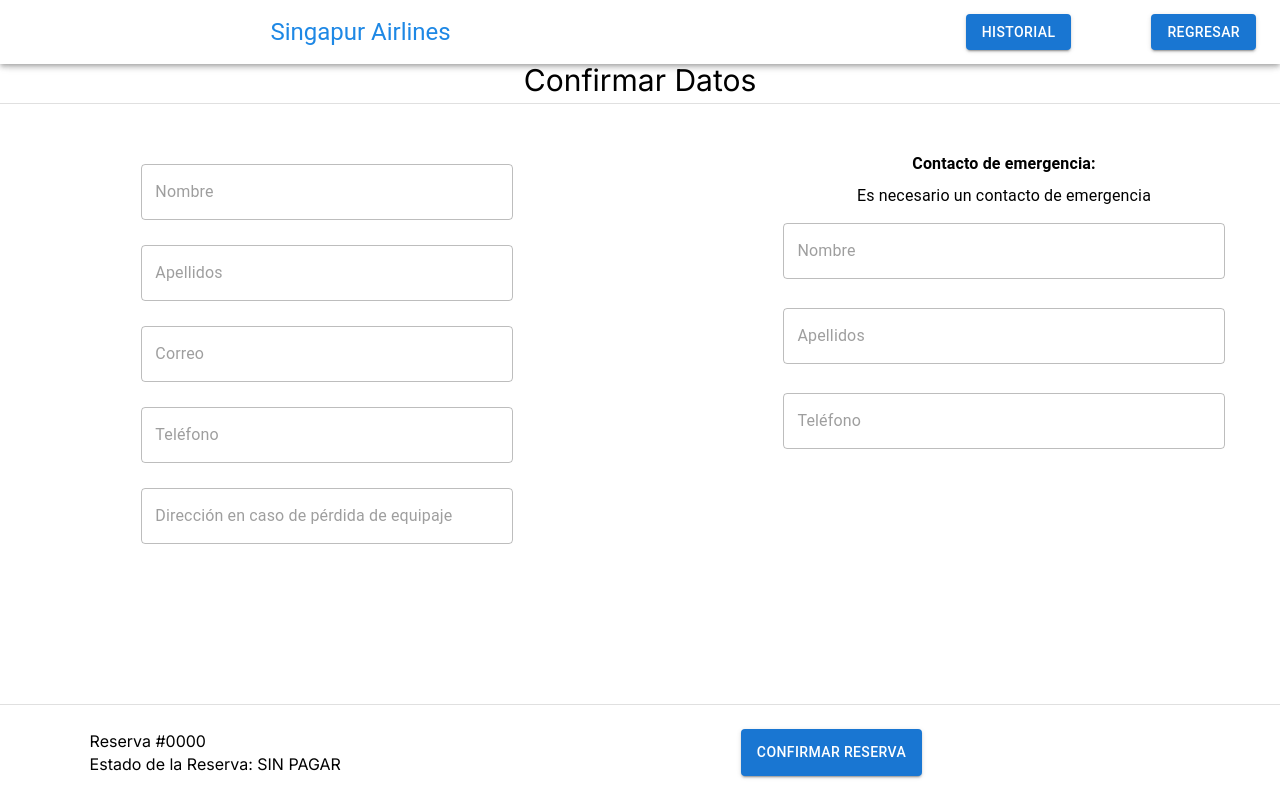
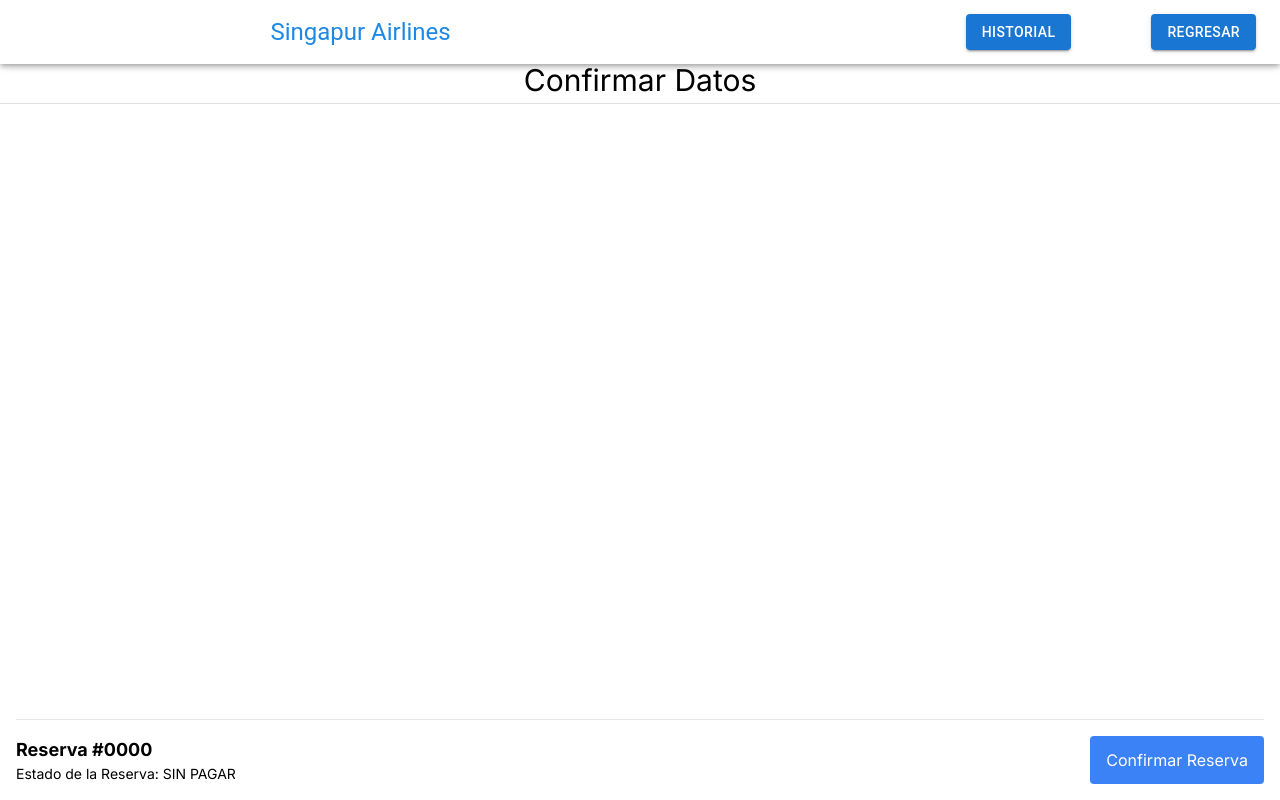
Before and after one commit to manuelRestrep0/frontend-presencial, a Next.js app: page /reservas-a/confirm in a window 1280 px wide. Built offline with nearby package versions, Linux system fonts and the light colour scheme.

Commit message:
Add passing data from submit to confirmation

```diff
--- /dev/null
+++ b/app/reservas-a/api/passenger/interface/passenger.ts
@@ -0,0 +1,4 @@
+export default interface Passenger {
+  passengerId: number
+  personId: number
+}
--- /dev/null
+++ b/app/reservas-a/api/person/interface/person.ts
@@ -0,0 +1,26 @@
+export interface PersonAPI {
+  personId: string
+  identificationType: string
+  id_number: string
+  firstName: string
+  lastName: string
+  genre: string
+  birthDate: string
+  phoneNumber: string
+  country: string
+  province: string
+  city: string
+  mail: string
+  password: string
+}
+
+export interface Person {
+  name: string
+  lastname: string
+  email: string
+  phone: string
+  address: string
+  contactName: string
+  contactLastname: string
+  contactPhone: string
+}
--- a/app/reservas-a/components/atoms/inputs/Cajoncito.tsx
+++ b/app/reservas-a/components/atoms/inputs/Cajoncito.tsx
@@ -5,10 +5,21 @@ interface CajoncitoProps {
   title: string
   required?: boolean
   disabled?: boolean
+  value: string
+  onChange: (e: React.ChangeEvent<HTMLInputElement>) => void
 }
 
-const Cajoncito: React.FC<CajoncitoProps> = ({ title, required = true, disabled = false }) => {
-  return <TextField required={required} disabled={disabled} label={title} style={{ width: "150%", margin: "5%" }} />
+const Cajoncito: React.FC<CajoncitoProps> = ({ title, required = true, disabled = false, value, onChange }) => {
+  return (
+    <TextField
+      required={required}
+      disabled={disabled}
+      label={title}
+      value={value}
+      onChange={onChange}
+      style={{ width: "150%", margin: "5%" }}
+    />
+  )
 }
 
 export default Cajoncito
--- a/app/reservas-a/components/molecules/ContactInfo.tsx
+++ b/app/reservas-a/components/molecules/ContactInfo.tsx
@@ -1,23 +1,50 @@
-import Stack from "@mui/material/Stack";
-import React from "react";
-import Cajoncito from "../atoms/inputs/Cajoncito";
-import BodyText from "../atoms/texts/BodyText";
+import Stack from "@mui/material/Stack"
+import React from "react"
+import Cajoncito from "../atoms/inputs/Cajoncito"
+import BodyText from "../atoms/texts/BodyText"
+import { Person } from "app/reservas-a/api/person/interface/person"
 
 interface ContactInfoProps {
-  disabled: boolean;
-  required: boolean;
+  data: Person
+  disabled: boolean
+  required: boolean
+  onDataChange: (e: React.ChangeEvent<HTMLInputElement>, field: keyof Person) => void
 }
 
-const ContactInfo: React.FC<ContactInfoProps> = ({ disabled, required }) => {
+const ContactInfo: React.FC<ContactInfoProps> = ({ data, onDataChange, disabled, required }) => {
   return (
     <Stack spacing={1} direction="column" alignItems="center">
       <BodyText text="Contacto de emergencia:" sx={{ fontWeight: "bold" }} />
       <BodyText text="Es necesario un contacto de emergencia" />
-      <Cajoncito title={"Nombre"} disabled={disabled} required={required} />
-      <Cajoncito title={"Apellidos"} disabled={disabled} required={required} />
-      <Cajoncito title={"Teléfono"} disabled={disabled} required={required} />
+      <Cajoncito
+        title={"Nombre"}
+        value={data.contactName}
+        onChange={(e) => {
+          onDataChange(e, "contactName")
+        }}
+        disabled={disabled}
+        required={required}
+      />
+      <Cajoncito
+        title={"Apellidos"}
+        value={data.contactLastname}
+        onChange={(e) => {
+          onDataChange(e, "contactLastname")
+        }}
+        disabled={disabled}
+        required={required}
+      />
+      <Cajoncito
+        title={"Teléfono"}
+        value={data.contactPhone}
+        onChange={(e) => {
+          onDataChange(e, "contactPhone")
+        }}
+        disabled={disabled}
+        required={required}
+      />
     </Stack>
-  );
-};
+  )
+}
 
-export default ContactInfo;
+export default ContactInfo
--- a/app/reservas-a/components/molecules/PersonalInfo.tsx
+++ b/app/reservas-a/components/molecules/PersonalInfo.tsx
@@ -1,26 +1,65 @@
-import Stack from "@mui/material/Stack";
-import React from "react";
-import Cajoncito from "../atoms/inputs/Cajoncito";
+import Stack from "@mui/material/Stack"
+import React from "react"
+import Cajoncito from "../atoms/inputs/Cajoncito"
+import { Person } from "app/reservas-a/api/person/interface/person"
 
 interface PersonalInfoProps {
-  disabled: boolean;
-  required: boolean;
+  data: Person
+  disabled: boolean
+  required: boolean
+  onDataChange: (e: React.ChangeEvent<HTMLInputElement>, field: keyof Person) => void
 }
 
-const PersonalInfo: React.FC<PersonalInfoProps> = ({ disabled, required }) => {
+const PersonalInfo: React.FC<PersonalInfoProps> = ({ data, onDataChange, disabled, required }) => {
   return (
     <Stack spacing={1} direction="column">
-      <Cajoncito title={"Nombre"} disabled={disabled} required={required} />
-      <Cajoncito title={"Apellidos"} disabled={disabled} required={required} />
-      <Cajoncito title={"Correo"} disabled={disabled} required={required} />
-      <Cajoncito title={"Teléfono"} disabled={disabled} required={required} />
+      <Cajoncito
+        title={"Nombre"}
+        value={data.name}
+        onChange={(e) => {
+          onDataChange(e, "name")
+        }}
+        disabled={disabled}
+        required={required}
+      />
+      <Cajoncito
+        title={"Apellidos"}
+        value={data.lastname}
+        onChange={(e) => {
+          onDataChange(e, "lastname")
+        }}
+        disabled={disabled}
+        required={required}
+      />
+      <Cajoncito
+        title={"Correo"}
+        value={data.email}
+        onChange={(e) => {
+          onDataChange(e, "email")
+        }}
+        disabled={disabled}
+        required={required}
+      />
+      <Cajoncito
+        title={"Teléfono"}
+        value={data.phone}
+        onChange={(e) => {
+          onDataChange(e, "phone")
+        }}
+        disabled={disabled}
+        required={required}
+      />
       <Cajoncito
         title={"Dirección en caso de pérdida de equipaje"}
+        value={data.address}
+        onChange={(e) => {
+          onDataChange(e, "address")
+        }}
         disabled={disabled}
         required={required}
       />
     </Stack>
-  );
-};
+  )
+}
 
-export default PersonalInfo;
+export default PersonalInfo
--- a/app/reservas-a/components/organisms/PassengerInfo.tsx
+++ b/app/reservas-a/components/organisms/PassengerInfo.tsx
@@ -2,16 +2,19 @@ import Stack from "@mui/material/Stack"
 import React from "react"
 import ContactInfo from "../molecules/ContactInfo"
 import PersonalInfo from "../molecules/PersonalInfo"
+import { Person } from "app/reservas-a/api/person/interface/person"
 
 interface PassengerInfoProps {
+  data: Person
   readOnly: boolean
+  onDataChange: (e: React.ChangeEvent<HTMLInputElement>, field: keyof Person) => void
 }
 
-const PassengerInfo: React.FC<PassengerInfoProps> = ({ readOnly }) => {
+const PassengerInfo: React.FC<PassengerInfoProps> = ({ data, onDataChange, readOnly }) => {
   return (
     <Stack spacing={60} direction="row" justifyContent="center">
-      <PersonalInfo disabled={readOnly} required={!readOnly} />
-      <ContactInfo disabled={readOnly} required={!readOnly} />
+      <PersonalInfo disabled={readOnly} required={!readOnly} data={data} onDataChange={onDataChange} />
+      <ContactInfo disabled={readOnly} required={!readOnly} data={data} onDataChange={onDataChange} />
     </Stack>
   )
 }
--- a/app/reservas-a/components/templates/ConfirmationPage.tsx
+++ b/app/reservas-a/components/templates/ConfirmationPage.tsx
@@ -4,13 +4,24 @@ import Button from "@mui/material/Button"
 import Divider from "@mui/material/Divider"
 import Stack from "@mui/material/Stack"
 import { useRouter } from "next/navigation"
-import React from "react"
+import React, { useEffect, useState } from "react"
 import SectionTitle from "../atoms/texts/SectionTitle"
 import SitasAppBar from "../molecules/SitasAppBar"
 import PassengerInfo from "../organisms/PassengerInfo"
+import { Person } from "app/reservas-a/api/person/interface/person"
 
 const ConfirmationPage: React.FC = () => {
   const router = useRouter()
+
+  const [passengers, setPassengersData] = useState<Person[]>([])
+
+  useEffect(() => {
+    const dataString = localStorage.getItem("passengersToConfirm")
+    if (dataString) {
+      const data = JSON.parse(dataString) as Person[]
+      setPassengersData(data)
+    }
+  }, [])
 
   const handleConfirmClick = () => {
     router.push("/reservas-a/history")
@@ -33,24 +44,28 @@ const ConfirmationPage: React.FC = () => {
       <Divider></Divider>
       <br></br>
       <br></br>
-
-      <PassengerInfo readOnly={true} />
-      <Box className="box" textAlign="right"></Box>
-      <br />
-      <br />
-      <div className="Footer">
-        <Divider></Divider>
-        <div className="Bottom">
-          <br />
-          <Stack spacing={50} direction="row">
-            <Stack spacing={-0.1} direction="column">
-              <h1>Reserva #0000</h1>
-              <h3>Estado de la Reserva: SIN PAGAR</h3>
-            </Stack>
-            <Button variant="contained" onClick={handleConfirmClick}>
-              Confirmar Reserva
-            </Button>
-          </Stack>
+      <div className="mb-6">
+        {passengers.map((passenger: Person, index: number) => (
+          <div key={index}>
+            {index > 0 && (
+              <div>
+                <Divider>Pasajero {index + 1}</Divider>
+              </div>
+            )}
+            <PassengerInfo data={passenger} onDataChange={(e, field) => {}} readOnly={true} />
+          </div>
+        ))}
+      </div>
+      <div className="fixed bottom-0 left-0 z-50 w-full bg-white p-4">
+        <hr className="mb-4" />
+        <div className="flex justify-between">
+          <div>
+            <h1 className="text-lg font-bold">Reserva #0000</h1>
+            <h3 className="text-sm">Estado de la Reserva: SIN PAGAR</h3>
+          </div>
+          <button className="rounded bg-blue-500 px-4 py-2 text-white hover:bg-blue-600" onClick={handleConfirmClick}>
+            Confirmar Reserva
+          </button>
         </div>
       </div>
     </div>
```
Also changed, not shown: app/reservas-a/components/templates/SubmitPage.tsx (+49 -9 lines).
